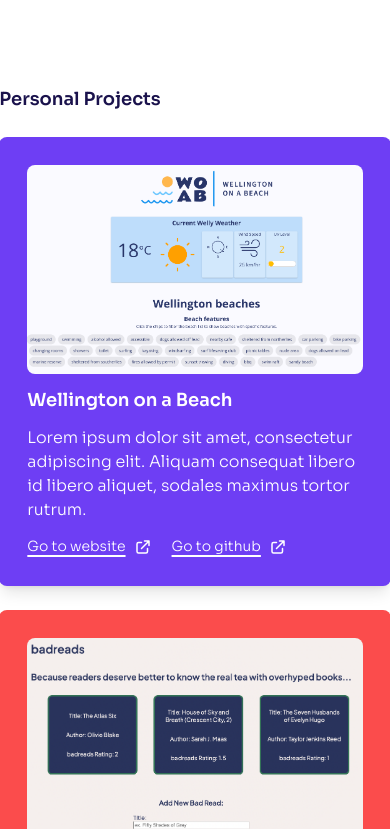
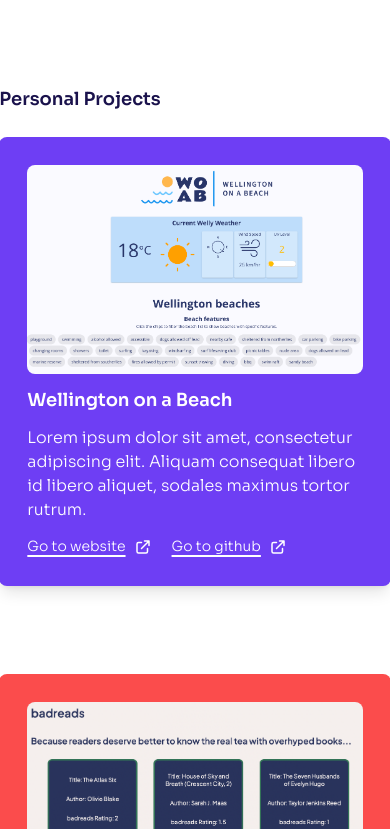
Before and after one commit to emelyn-barrientos/emelyn-barrientos-portfolio, a Next.js app: page / in a window 390 px wide. Shown: the part 875-1704 px from the top of the page. Built offline with nearby package versions, Linux system fonts and the light colour scheme.

Commit message:
Add grid to cards

```diff
--- a/pages/index.js
+++ b/pages/index.js
@@ -107,7 +107,7 @@
             <h3 className="text-lg font-semibold">Personal Projects</h3>
 
             {/* PROJECT CARDS */}
-            <div className="lg:flex gap-10">
+            <div className="grid lg:grid-cols-2 gap-10 mb-24">
               <div className=" bg-accent-violet lex-1 shadow-lg p-7 rounded-lg my-6 sm:max-w-sm md:max-w-sm lg:max-w-sm xl:max-w-sm 2xl:max-w-sm ">
                 <Image
                   className="mb-3 rounded-lg"
```
